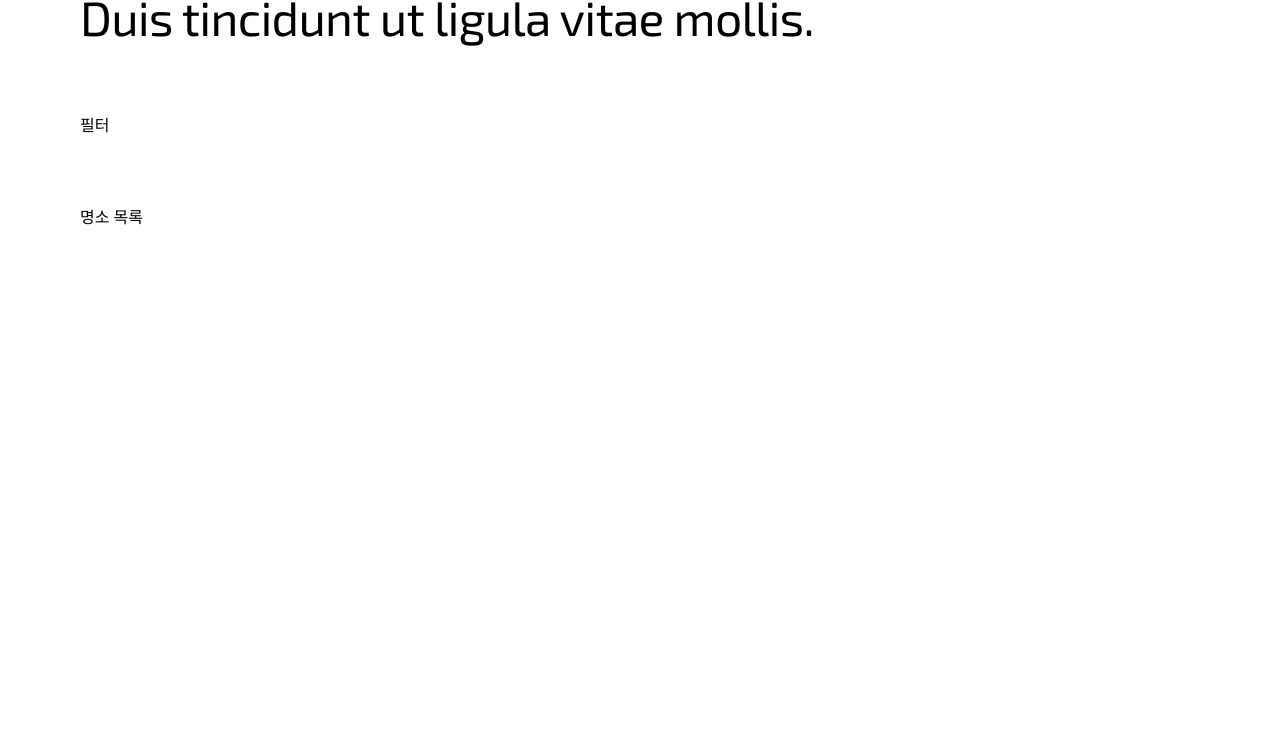
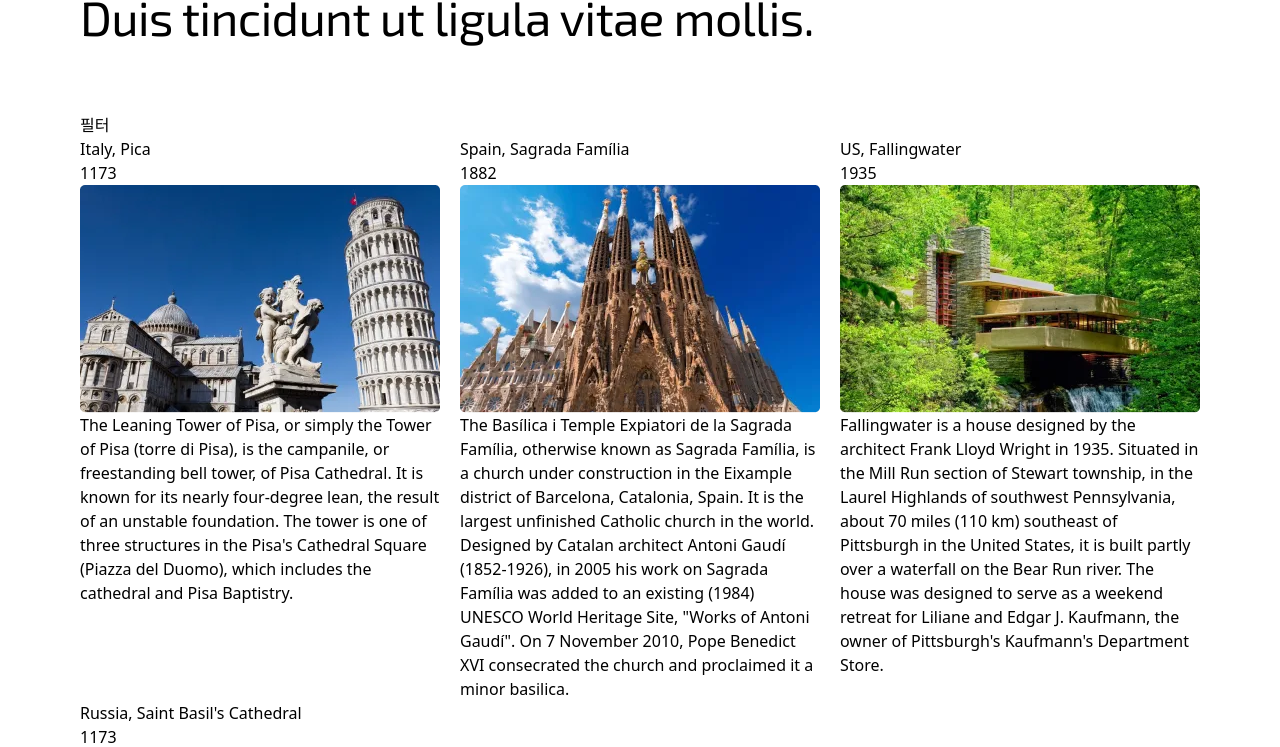
Before and after one commit to autroshot/challenge-2024-09-20, a React (Vite) app: page / in a window 1280 px wide. Shown: the part 1705-2452 px from the top of the page. Before the commit the page ends 2014 px from the top, so only its background shows below. Built offline with nearby package versions, Linux system fonts and the light colour scheme; no server answers.

Commit message:
명소 구역의 CardList, Card 컴포넌트 초기 구현 및 적용

```diff
--- /dev/null
+++ b/src/components/landmarkSection/Card.tsx
@@ -0,0 +1,16 @@
+import type { Landmark } from '@/components/landmarkSection';
+
+export default function Card({ country, name, year, imageUrl, description }: Props) {
+    return (
+        <div>
+            <div>
+                <h2>{`${country}, ${name}`}</h2>
+                <div>{year}</div>
+            </div>
+            <img src={imageUrl} alt={name} className="w-max" />
+            <p>{description}</p>
+        </div>
+    );
+}
+
+type Props = Landmark;
--- /dev/null
+++ b/src/components/landmarkSection/CardList.tsx
@@ -0,0 +1,23 @@
+import type { Landmark } from '@/components/landmarkSection';
+import Card from '@/components/landmarkSection/Card';
+
+export default function CardList({ landmarks }: Props) {
+    return (
+        <div className="grid grid-cols-3 gap-x-5">
+            {landmarks.map((landmark) => (
+                <Card
+                    key={landmark.imageUrl}
+                    country={landmark.country}
+                    name={landmark.name}
+                    year={landmark.year}
+                    imageUrl={landmark.imageUrl}
+                    description={landmark.description}
+                />
+            ))}
+        </div>
+    );
+}
+
+interface Props {
+    landmarks: Array<Landmark>;
+}
--- a/src/components/landmarkSection/index.tsx
+++ b/src/components/landmarkSection/index.tsx
@@ -1,11 +1,55 @@
+import fallingwaterImageUrl from '@/assets/fallingwater.webp';
+import picaImageUrl from '@/assets/pica.webp';
+import sagradaFamiliaImageUrl from '@/assets/sagrada-familia.webp';
+import saintBasilsCathedralImageUrl from '@/assets/saint-basils-cathedral.webp';
+import CardList from '@/components/landmarkSection/CardList';
 import Title from '@/components/Title';
 
 export default function LandmarkSection() {
+    const DUMMY_LANDMARKS: Array<Landmark> = [
+        {
+            country: 'Italy',
+            name: 'Pica',
+            year: 1173,
+            imageUrl: picaImageUrl,
+            description: `The Leaning Tower of Pisa, or simply the Tower of Pisa (torre di Pisa), is the campanile, or freestanding bell tower, of Pisa Cathedral. It is known for its nearly four-degree lean, the result of an unstable foundation. The tower is one of three structures in the Pisa's Cathedral Square (Piazza del Duomo), which includes the cathedral and Pisa Baptistry.`,
+        },
+        {
+            country: 'Spain',
+            name: 'Sagrada Família',
+            year: 1882,
+            imageUrl: sagradaFamiliaImageUrl,
+            description: `The Basílica i Temple Expiatori de la Sagrada Família, otherwise known as Sagrada Família, is a church under construction in the Eixample district of Barcelona, Catalonia, Spain. It is the largest unfinished Catholic church in the world. Designed by Catalan architect Antoni Gaudí (1852-1926), in 2005 his work on Sagrada Família was added to an existing (1984) UNESCO World Heritage Site, "Works of Antoni Gaudí". On 7 November 2010, Pope Benedict XVI consecrated the church and proclaimed it a minor basilica.`,
+        },
+        {
+            country: 'US',
+            name: 'Fallingwater',
+            year: 1935,
+            imageUrl: fallingwaterImageUrl,
+            description: `Fallingwater is a house designed by the architect Frank Lloyd Wright in 1935. Situated in the Mill Run section of Stewart township, in the Laurel Highlands of southwest Pennsylvania, about 70 miles (110 km) southeast of Pittsburgh in the United States, it is built partly over a waterfall on the Bear Run river. The house was designed to serve as a weekend retreat for Liliane and Edgar J. Kaufmann, the owner of Pittsburgh's Kaufmann's Department Store.`,
+        },
+        {
+            country: 'Russia',
+            name: `Saint Basil's Cathedral`,
+            year: 1173,
+            imageUrl: saintBasilsCathedralImageUrl,
+            description: `The Cathedral of Vasily the Blessed (Russian: Собор Василия Блаженного, romanized: Sobor Vasiliya Blazhennogo), known in English as Saint Basil's Cathedral, is an Orthodox church in Red Square of Moscow, and is one of the most popular cultural symbols of Russia.`,
+        },
+    ];
+
     return (
         <section className="px-20 pb-20 pt-[7.5rem]">
             <Title>Duis tincidunt ut ligula vitae mollis.</Title>
             <div className="mt-[3.75rem]">필터</div>
-            <div className="mt-[4.25rem]">명소 목록</div>
+            <CardList landmarks={DUMMY_LANDMARKS} />
         </section>
     );
 }
+
+export interface Landmark {
+    country: string;
+    name: string;
+    year: number;
+    imageUrl: string;
+    description: string;
+}
```
